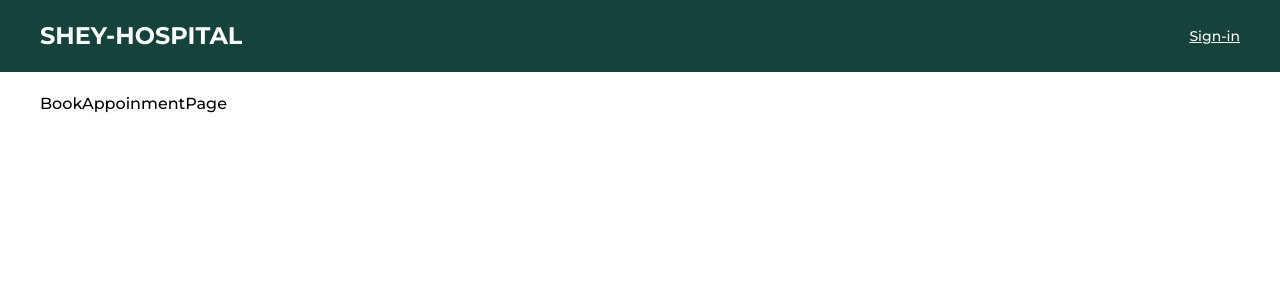
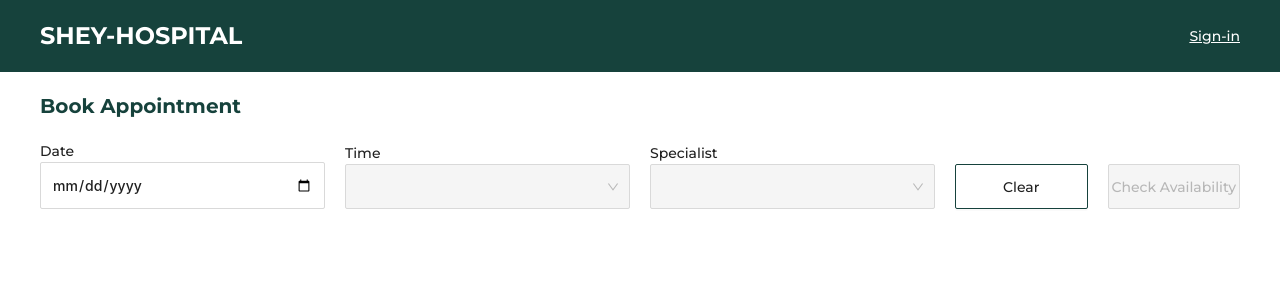
Before and after one commit to moradiweb-ir/Dissertation-, a Next.js app: page /book-appointment in a window 1280 px wide. Shown: the top 300 px of the page. Built offline with nearby package versions, Linux system fonts and the light colour scheme; no server answers.

Commit message:
section-9

```diff
--- a/src/app/(public)/book-appointment/page.tsx
+++ b/src/app/(public)/book-appointment/page.tsx
@@ -1,9 +1,105 @@
-import React from 'react'
+"use client";
+import PageTitle from "@/components/page-title";
+import React from "react";
+import { Form, Input, Button, Select, message, Alert } from "antd";
+import { workHours, specializations } from "@/constants";
+import dayjs from "dayjs";
+import { IDoctor } from "@/interfaces";
+import { checkDoctorsAvailability } from "@/server-actions/appointments";
 
 function BookAppoinmentPage() {
+  const [slotData, setSlotData] = React.useState({
+    date: "",
+    time: "",
+    specialist: "",
+  });
+  const [availableDoctors, setAvailableDoctors] = React.useState<IDoctor[]>([]);
+  const [loading, setLoading] = React.useState(false);
+  const [error, setError] = React.useState("");
+  const checkAvailabilityHandler = async () => {
+    try {
+      setLoading(true);
+      setError("");
+      const { success, data } = await checkDoctorsAvailability(slotData);
+      if (!success || !data.length) {
+        setError("No doctors available for the given slot");
+      } else {
+        setAvailableDoctors(data);
+        console.log(data);
+      }
+    } catch (error: any) {
+      setError(error.message);
+    } finally {
+      setLoading(false);
+    }
+  };
+  const clearHandler = () => {
+    setSlotData({ date: "", time: "", specialist: "" });
+    setAvailableDoctors([]);
+  };
+
   return (
-    <div className='px-10 my-5'>BookAppoinmentPage</div>
-  )
+    <div className="px-10 my-5">
+      <PageTitle title="Book Appointment" />
+
+      <Form layout="vertical" className="mt-5">
+        <div className="grid grid-cols-4 gap-5 items-end">
+          <Form.Item label="Date">
+            <Input
+              type="date"
+              value={slotData.date}
+              onChange={(e) =>
+                setSlotData({ ...slotData, date: e.target.value })
+              }
+              min={dayjs().format("YYYY-MM-DD")}
+            />
+          </Form.Item>
+
+          <Form.Item label="Time">
+            <Select
+              options={workHours}
+              value={slotData.time}
+              onChange={(value) => setSlotData({ ...slotData, time: value })}
+              disabled={!slotData.date}
+            />
+          </Form.Item>
+
+          <Form.Item label="Specialist">
+            <Select
+              options={specializations}
+              value={slotData.specialist}
+              onChange={(value) =>
+                setSlotData({ ...slotData, specialist: value })
+              }
+              disabled={!slotData.time}
+            />
+          </Form.Item>
+
+          <div className="grid grid-cols-2 gap-5">
+            <Button onClick={clearHandler}>Clear</Button>
+            <Button
+              disabled={!slotData.specialist}
+              type="primary"
+              onClick={checkAvailabilityHandler}
+              loading={loading}
+            >
+              Check Availability
+            </Button>
+          </div>
+        </div>
+      </Form>
+
+      {error && (
+        <Alert
+          message={error}
+          type="error"
+          showIcon
+          closable
+          className="mt-5"
+        />
+      )}
+    </div>
+  );
 }
 
-export default BookAppoinmentPage
+export default BookAppoinmentPage;
--- /dev/null
+++ b/src/models/appointment-model.ts
@@ -0,0 +1,45 @@
+import mongoose from "mongoose";
+
+const appointmentSchema = new mongoose.Schema(
+  {
+    date: {
+      type: String,
+      required: true,
+    },
+    time: {
+      type: String,
+      required: true,
+    },
+    doctor: {
+      type: mongoose.Schema.Types.ObjectId,
+      ref: "doctors",
+      required: true,
+    },
+    patient: {
+      type: mongoose.Schema.Types.ObjectId,
+      ref: "patients", // todo: create patient model
+      required: true,
+    },
+    specialist: {
+      type: String,
+      required: true,
+    },
+    status: {
+      type: String,
+      enum: ["pending", "approved", "rejected"],
+      default: "approved",
+    },
+    fee: {
+      type: Number,
+      required: true,
+    },
+  },
+  { timestamps: true }
+);
+
+if (mongoose.models && mongoose.models.appointments) {
+  delete mongoose.models.appointments;
+}
+
+const AppointmentModel = mongoose.model("appointments", appointmentSchema);
+export default AppointmentModel;
--- /dev/null
+++ b/src/server-actions/appointments.ts
@@ -0,0 +1,42 @@
+"use server";
+
+import AppointmentModel from "@/models/appointment-model";
+import DoctorModel from "@/models/doctor-model";
+import dayjs from "dayjs";
+
+export const checkDoctorsAvailability = async ({
+  date,
+  time,
+  specialist,
+}: {
+  date: string;
+  time: string;
+  specialist: string;
+}) => {
+  try {
+    // get the doctor ids which are booked on the given date and time
+    const bookedDoctorIds = await AppointmentModel.find({
+      date,
+      time,
+    }).distinct("doctor");
+
+    // get the doctors by eliminating the above ids and by checking the specialist
+    const availableDoctors = await DoctorModel.find({
+      _id: { $nin: bookedDoctorIds },
+      specializations: { $in: [specialist] },
+      workDays: { $in: [dayjs(date).format("dddd").toLowerCase()] },
+      startTime: { $lte: time },
+      endTime: { $gt: time },
+    });
+
+    return {
+      success: true,
+      data: JSON.parse(JSON.stringify(availableDoctors)),
+    };
+  } catch (error: any) {
+    return {
+      success: false,
+      message: error.message,
+    };
+  }
+};
```
